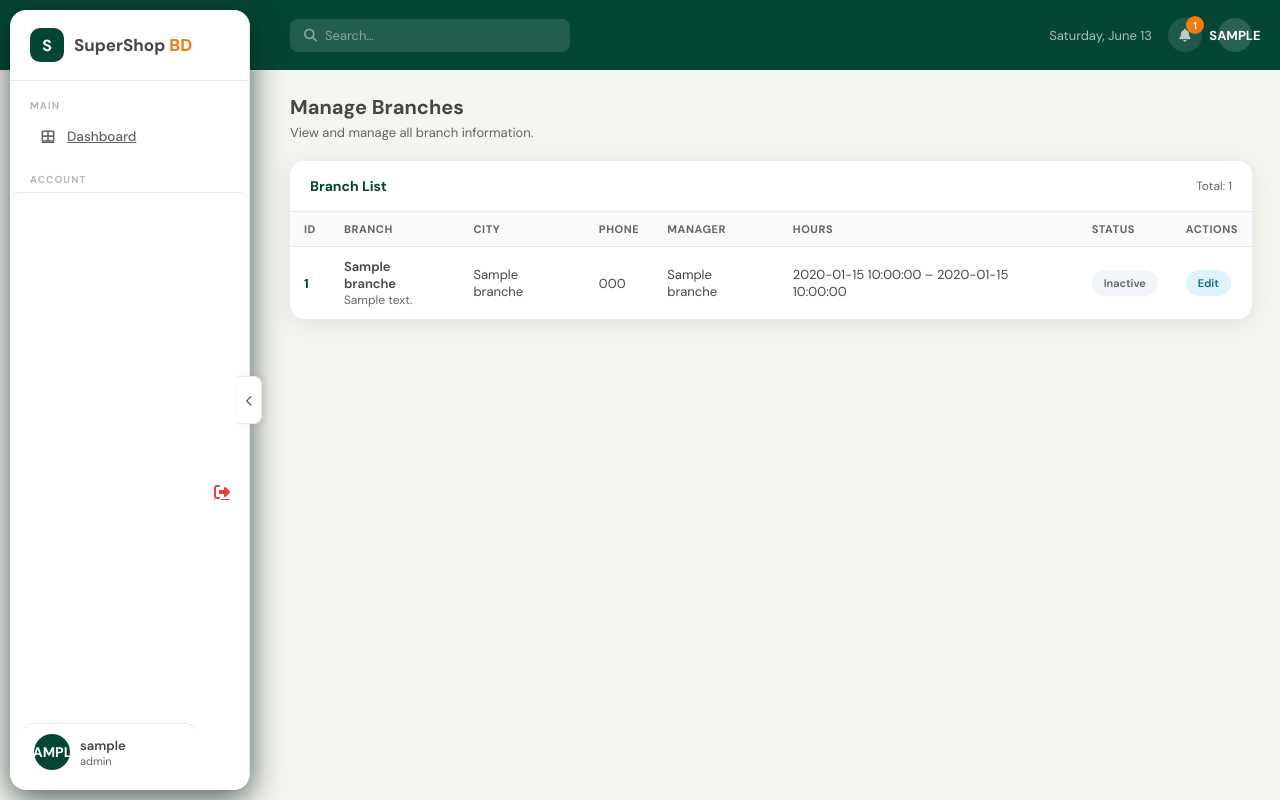
After one commit to ParthoKumar-27/SuperShop_Bangladesh, a FastAPI app: template templates/admin/manage_branches.html in a window 1280 px wide. The commit adds this page. Run offline with FastAPI, Linux system fonts and the light colour scheme; the template is opened without the code that fills it: most values are stand-ins (such as "Sample title", 1, 10 or a date in 2020).

Commit message:
mange branches

```diff
--- a/main.py
+++ b/main.py
@@ -681,3 +681,29 @@ def change_admin_password(
         "/admin/dashboard/profile?success=Password updated successfully",
         status_code=302
     )
+
+@app.get("/admin/dashboard/branches/manage")
+def manage_branches(
+    request: Request,
+    session=Depends(require_admin)
+):
+    branches = query("""
+        SELECT b.branch_id, b.branch_name, c.city_name,
+               b.address, b.phone, b.open_time, b.close_time,
+               b.is_active, e.emp_name AS manager_name
+        FROM branch b
+        JOIN city c ON b.city_id = c.city_id
+        LEFT JOIN branch_manager bm USING (branch_id)
+        LEFT JOIN employee e ON bm.emp_id = e.emp_id
+        ORDER BY b.branch_id
+    """)
+
+    return templates.TemplateResponse(
+        request,
+        "admin/manage_branches.html",
+        {
+            "branches": branches,
+            "user_name": session.get("user_name"),
+            "role": "ADMIN",
+        }
+    )
--- a/templates/admin/base_admin.html
+++ b/templates/admin/base_admin.html
@@ -929,7 +929,7 @@ body.sidebar-collapsed .sidebar-user .user-avatar {
 
       <a
         href="/admin/dashboard/branches"
-        class="nav-item {{ 'active' if path == '/admin/dashboard/branches' else '' }}"
+        class="nav-item {{ 'active' if path == '/admin/dashboard/branches' or path == '/admin/dashboard/branches/manage' else '' }}"
       >
         <i class="fas fa-store"></i> <span class="nav-text">Branches</span>
       </a>
--- /dev/null
+++ b/templates/admin/manage_branches.html
@@ -0,0 +1,112 @@
+{% extends "admin/base_admin.html" %}
+
+{% block title %}Manage Branches{% endblock %}
+
+{% block content %}
+
+<div class="page-heading">Manage Branches</div>
+
+<div class="page-subheading">
+    View and manage all branch information.
+</div>
+
+<div class="card">
+
+    <div class="card-header">
+        <h3 style="color:var(--green)">
+            Branch List
+        </h3>
+
+        <span style="font-size:12px;color:var(--mid)">
+            Total: {{ branches|length }}
+        </span>
+    </div>
+
+    <div style="overflow-x:auto">
+
+        <table class="data-table">
+
+            <thead>
+                <tr>
+                    <th>ID</th>
+                    <th>Branch</th>
+                    <th>City</th>
+                    <th>Phone</th>
+                    <th>Manager</th>
+                    <th>Hours</th>
+                    <th>Status</th>
+                    <th>Actions</th>
+                </tr>
+            </thead>
+
+            <tbody>
+
+                {% for b in branches %}
+                <tr>
+
+                    <td>
+                        <strong style="color:var(--green)">
+                            {{ b.branch_id }}
+                        </strong>
+                    </td>
+
+                    <td>
+                        <div style="font-weight:600">
+                            {{ b.branch_name }}
+                        </div>
+
+                        <div style="font-size:12px;color:var(--mid)">
+                            {{ b.address }}
+                        </div>
+                    </td>
+
+                    <td>{{ b.city_name }}</td>
+
+                    <td>{{ b.phone or '—' }}</td>
+
+                    <td>{{ b.manager_name or 'Unassigned' }}</td>
+
+                    <td>
+                        {{ b.open_time }} – {{ b.close_time }}
+                    </td>
+
+                    <td>
+                        {% if b.is_active == 'Y' %}
+                            <span class="badge badge-green">
+                                Active
+                            </span>
+                        {% else %}
+                            <span class="badge badge-gray">
+                                Inactive
+                            </span>
+                        {% endif %}
+                    </td>
+
+                    <td>
+
+                        <a
+                            href="/admin/dashboard/branches/{{ b.branch_id }}/edit"
+                            class="badge"
+                            style="
+                                background:#e0f2fe;
+                                color:#0369a1;
+                                text-decoration:none;
+                            "
+                        >
+                            Edit
+                        </a>
+
+                    </td>
+
+                </tr>
+                {% endfor %}
+
+            </tbody>
+
+        </table>
+
+    </div>
+
+</div>
+
+{% endblock %}
```
Also changed, not shown: templates/admin/branches.html (+15 -1 lines).
